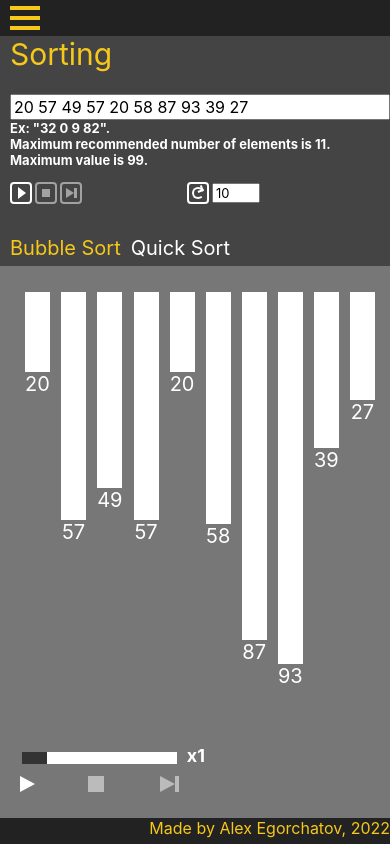
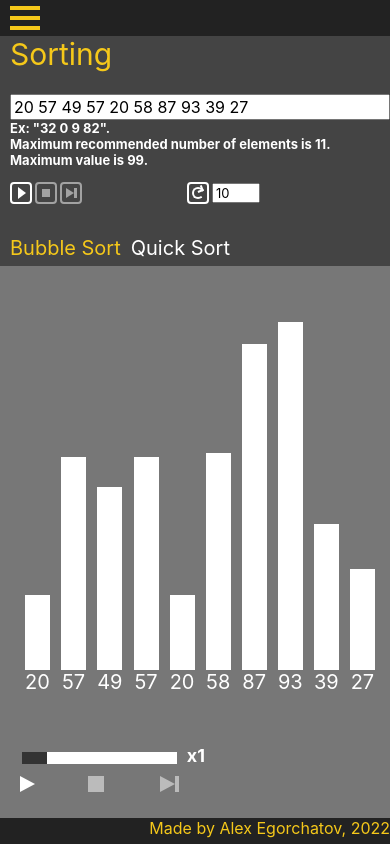
Before and after one commit to AlexEgorchatov/Algorithms, a React (Create React App) app in the folder frontend/: page /sort in a window 390 px wide. Built offline with nearby package versions, Linux system fonts and the light colour scheme.

Commit message:
Completed updating Sorting Page for mobile layout

```diff
--- a/frontend/src/Pages/SortingPage.tsx
+++ b/frontend/src/Pages/SortingPage.tsx
@@ -346,7 +346,11 @@ const SortingBarComponent = ({
   return (
     <div
       css={css`
-        position: relative;
+        display: flex;
+        flex-direction: column;
+        justify-content: flex-end;
+        margin-top: auto;
+        height: 100%;
       `}
       id={barID?.toString()}
       ref={divRef}
@@ -356,8 +360,7 @@ const SortingBarComponent = ({
           display: ${isNaN(barHeight) ? 'none' : ''};
           background-color: white;
           width: 25px;
-          height: ${barHeight * 4}px;
-          position: relative;
+          height: calc((100% - 27px) / 100 * ${barHeight});
           background-color: ${getColor()};
         `}
       ></div>
@@ -442,6 +445,7 @@ const AnimationComponent = () => {
           flex-direction: column;
           justify-content: space-around;
           background-color: ${moduleBackground};
+          min-height: 300px;
           height: calc(100% - 30px);
         `}
       >
@@ -450,7 +454,6 @@ const AnimationComponent = () => {
             display: flex;
             height: calc(100% - 150px);
             justify-content: center;
-            overflow-y: auto;
           `}
         >
           <div
```
